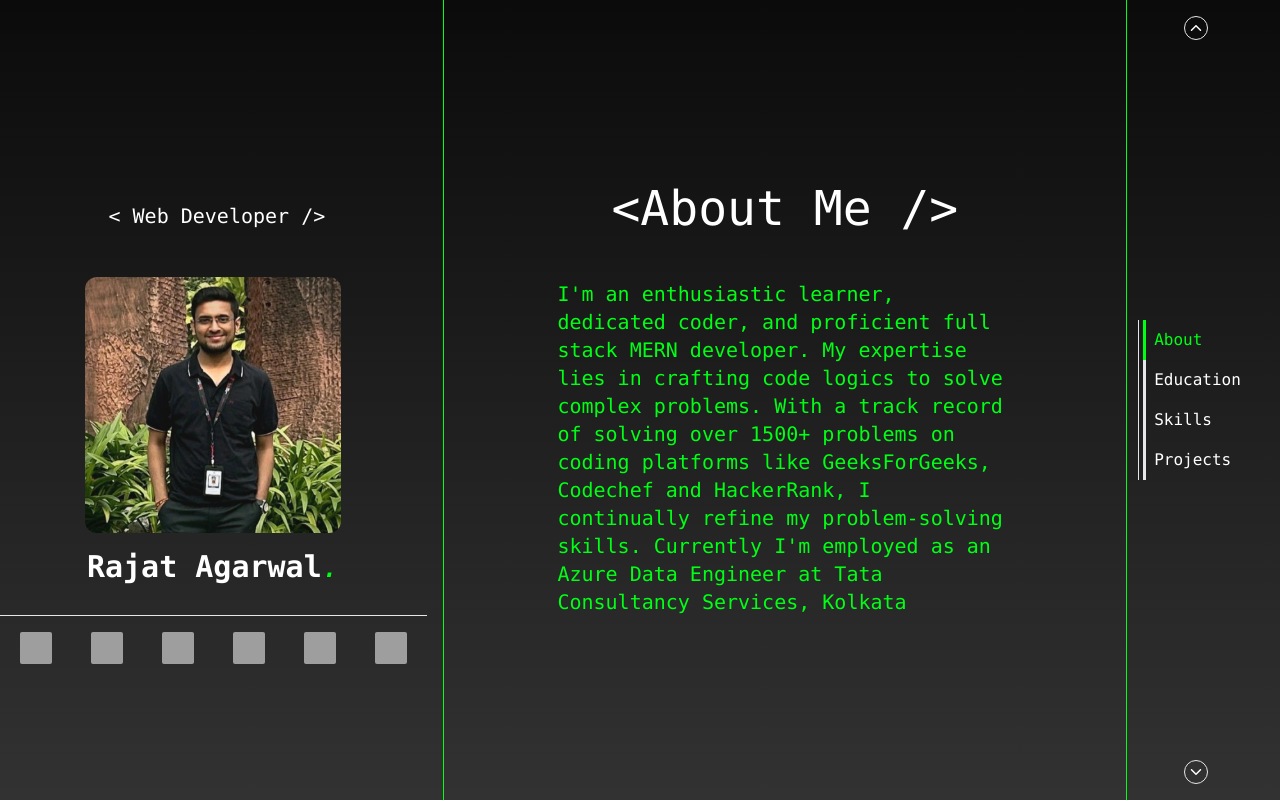
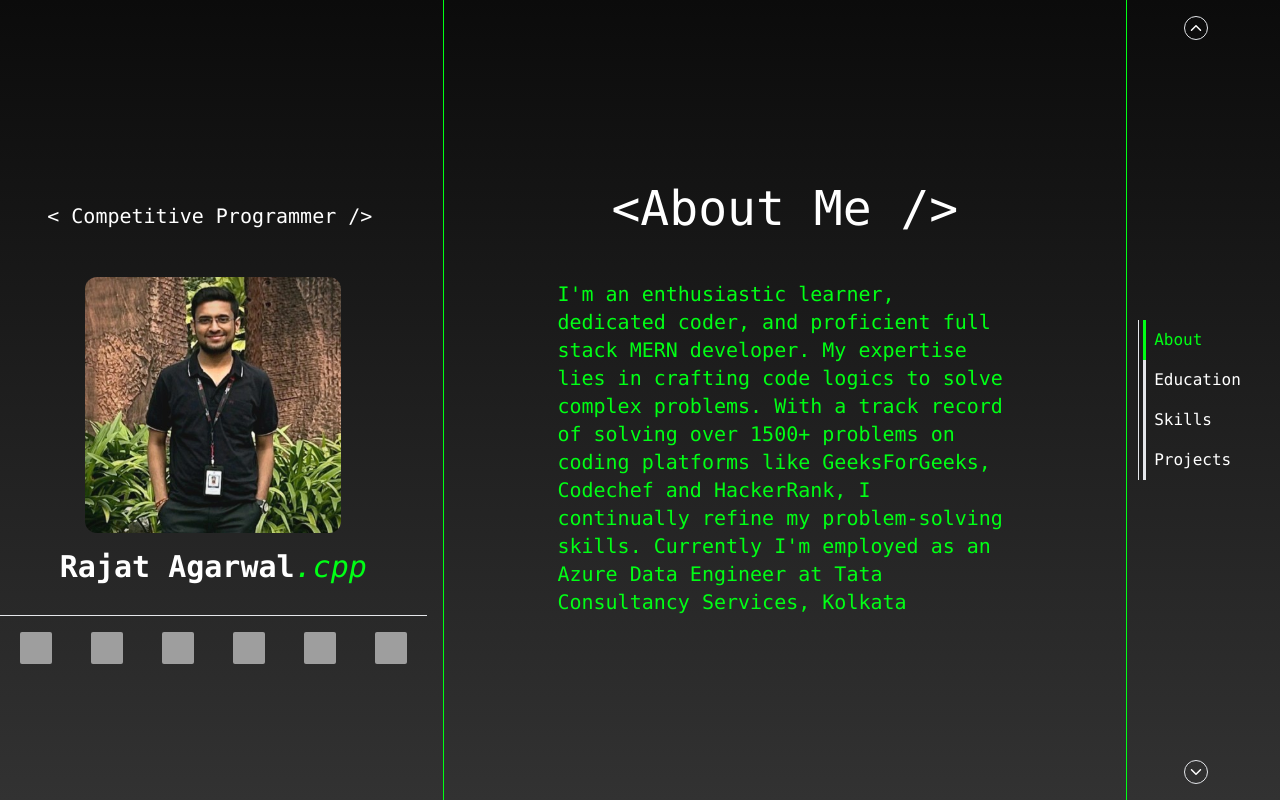
Before and after one commit to rajat-33/my-portfolio, a Next.js app: page / in a window 1280 px wide. Built offline with nearby package versions, Linux system fonts and the light colour scheme; grey boxes are pictures that could not be loaded.

Commit message:
made sync in carousel and name.ext

```diff
--- a/src/app/page.js
+++ b/src/app/page.js
@@ -57,6 +57,9 @@ export default function Home() {
   const compiProgSkillsArray = ["C++", "Data Structure", "Algorithms"];
 
   const animationArray = [
+    ".p",
+    ".py",
+    ".p",
     ".",
     ".j",
     ".js",
@@ -68,9 +71,12 @@ export default function Home() {
     ".cp",
     ".c",
     ".",
-    ".p",
-    ".py",
-    ".p",
+    ".j",
+    ".js",
+    ".j",
+    ".",
+    ".",
+    ".",
   ];
   const carouselArray = [
     "< Azure Data Engineer />",
@@ -101,7 +107,7 @@ export default function Home() {
 
   setTimeout(() => {
     setCarouselArrayIndex((carouselArrayIndex + 1) % 4);
-  }, 3000);
+  }, 2400);
 
   const handleSectionVisibility = (index, inView) => {
     if (inView) {
```
